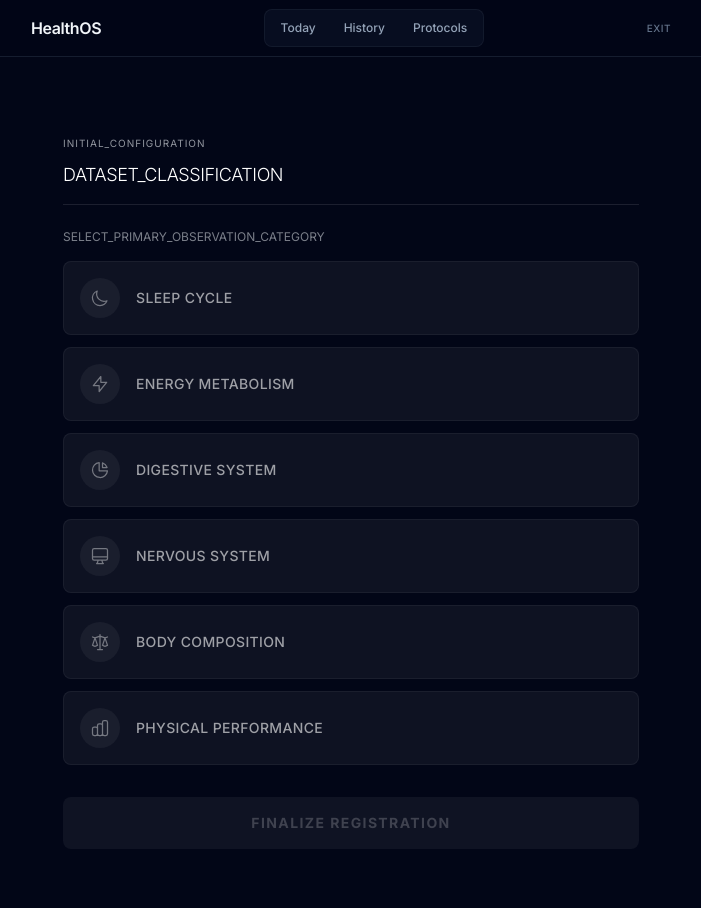
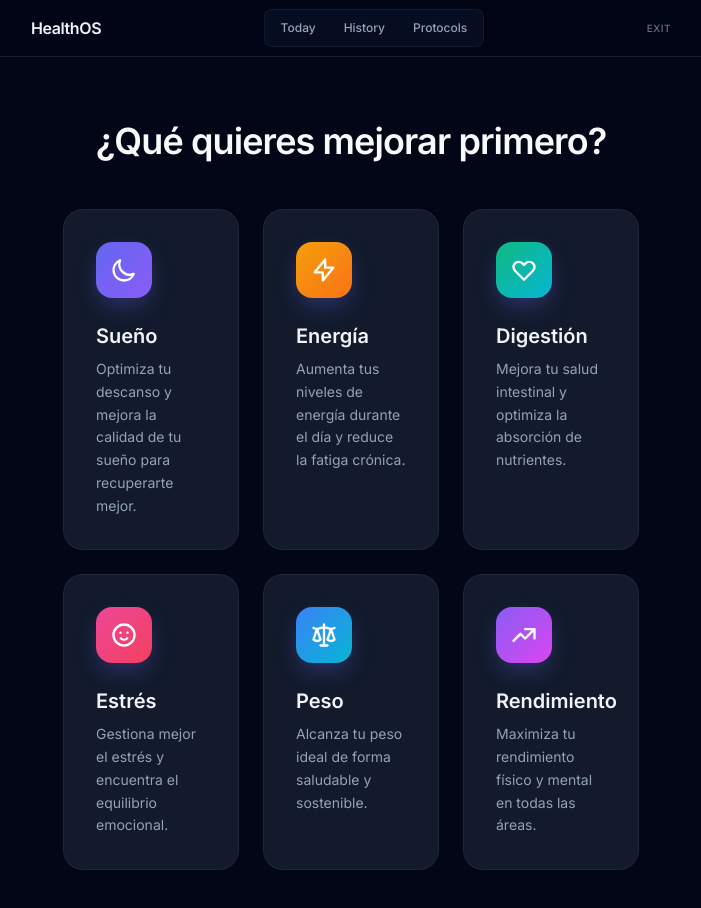
Before and after one commit to drleuman/HealthOS, a Next.js app in the folder apps/web/: page /en/app/onboarding/start in a window 1280 px wide. Shown: the top 908 px of the page, without its empty margins (289-990 px from the left). Built offline with nearby package versions, Linux system fonts and the light colour scheme.

Commit message:
feat(ui): update onboarding start cards and learn page search

```diff
--- a/apps/web/app/[locale]/(app)/app/onboarding/start/page.tsx
+++ b/apps/web/app/[locale]/(app)/app/onboarding/start/page.tsx
@@ -2,153 +2,268 @@
 
 import { useState } from 'react';
 import { useRouter } from 'next/navigation';
-import { useTranslations } from 'next-intl';
 
 const CATEGORIES = [
   {
-    id: 'sleep',
-    labelKey: 'SLEEP_CYCLE',
+    id: 'sueño',
+    title: 'Sueño',
+    description: 'Optimiza tu descanso y mejora la calidad de tu sueño para recuperarte mejor.',
+    gradient: 'from-[#6366f1] to-[#8b5cf6]',
     icon: (
-      <svg className="w-5 h-5" fill="none" viewBox="0 0 24 24" stroke="currentColor">
-        <path strokeLinecap="round" strokeLinejoin="round" strokeWidth={1.5} d="M20.354 15.354A9 9 0 018.646 3.646 9.003 9.003 0 0012 21a9.003 9.003 0 008.354-5.646z" />
+      <svg fill="none" stroke="currentColor" viewBox="0 0 24 24">
+        <path strokeLinecap="round" strokeLinejoin="round" strokeWidth="2"
+          d="M20.354 15.354A9 9 0 018.646 3.646 9.003 9.003 0 0012 21a9.003 9.003 0 008.354-5.646z" />
       </svg>
     )
   },
   {
-    id: 'energy',
-    labelKey: 'ENERGY_METABOLISM',
+    id: 'energía',
+    title: 'Energía',
+    description: 'Aumenta tus niveles de energía durante el día y reduce la fatiga crónica.',
+    gradient: 'from-[#f59e0b] to-[#f97316]',
     icon: (
-      <svg className="w-5 h-5" fill="none" viewBox="0 0 24 24" stroke="currentColor">
-        <path strokeLinecap="round" strokeLinejoin="round" strokeWidth={1.5} d="M13 10V3L4 14h7v7l9-11h-7z" />
+      <svg fill="none" stroke="currentColor" viewBox="0 0 24 24">
+        <path strokeLinecap="round" strokeLinejoin="round" strokeWidth="2"
+          d="M13 10V3L4 14h7v7l9-11h-7z" />
       </svg>
     )
   },
   {
-    id: 'digestion',
-    labelKey: 'DIGESTIVE_SYSTEM',
+    id: 'digestión',
+    title: 'Digestión',
+    description: 'Mejora tu salud intestinal y optimiza la absorción de nutrientes.',
+    gradient: 'from-[#10b981] to-[#06b6d4]',
     icon: (
-      <svg className="w-5 h-5" fill="none" viewBox="0 0 24 24" stroke="currentColor">
-        <path strokeLinecap="round" strokeLinejoin="round" strokeWidth={1.5} d="M11 3.055A9.001 9.001 0 1020.945 13H11V3.055z" />
-        <path strokeLinecap="round" strokeLinejoin="round" strokeWidth={1.5} d="M20.488 9H15V3.512A9.025 9.025 0 0120.488 9z" />
+      <svg fill="none" stroke="currentColor" viewBox="0 0 24 24">
+        <path strokeLinecap="round" strokeLinejoin="round" strokeWidth="2"
+          d="M4.318 6.318a4.5 4.5 0 000 6.364L12 20.364l7.682-7.682a4.5 4.5 0 00-6.364-6.364L12 7.636l-1.318-1.318a4.5 4.5 0 00-6.364 0z" />
       </svg>
     )
   },
   {
-    id: 'stress',
-    labelKey: 'NERVOUS_SYSTEM',
+    id: 'estrés',
+    title: 'Estrés',
+    description: 'Gestiona mejor el estrés y encuentra el equilibrio emocional.',
+    gradient: 'from-[#ec4899] to-[#f43f5e]',
     icon: (
-      <svg className="w-5 h-5" fill="none" viewBox="0 0 24 24" stroke="currentColor">
-        <path strokeLinecap="round" strokeLinejoin="round" strokeWidth={1.5} d="M9.75 17L9 20l-1 1h8l-1-1-.75-3M3 13h18M5 17h14a2 2 0 002-2V5a2 2 0 00-2-2H5a2 2 0 00-2 2v10a2 2 0 002 2z" />
+      <svg fill="none" stroke="currentColor" viewBox="0 0 24 24">
+        <path strokeLinecap="round" strokeLinejoin="round" strokeWidth="2"
+          d="M14.828 14.828a4 4 0 01-5.656 0M9 10h.01M15 10h.01M21 12a9 9 0 11-18 0 9 9 0 0118 0z" />
       </svg>
     )
   },
   {
-    id: 'weight',
-    labelKey: 'BODY_COMPOSITION',
+    id: 'peso',
+    title: 'Peso',
+    description: 'Alcanza tu peso ideal de forma saludable y sostenible.',
+    gradient: 'from-[#3b82f6] to-[#06b6d4]',
     icon: (
-      <svg className="w-5 h-5" fill="none" viewBox="0 0 24 24" stroke="currentColor">
-        <path strokeLinecap="round" strokeLinejoin="round" strokeWidth={1.5} d="M3 6l3 1m0 0l-3 9a5.002 5.002 0 006.001 0M6 7l3 9M6 7l6-2m6 2l3-1m-3 1l-3 9a5.002 5.002 0 006.001 0M18 7l3 9m-3-9l-6-2m0-2v2m0 16V5m0 16H9m3 0h3" />
+      <svg fill="none" stroke="currentColor" viewBox="0 0 24 24">
+        <path strokeLinecap="round" strokeLinejoin="round" strokeWidth="2"
+          d="M3 6l3 1m0 0l-3 9a5.002 5.002 0 006.001 0M6 7l3 9M6 7l6-2m6 2l3-1m-3 1l-3 9a5.002 5.002 0 006.001 0M18 7l3 9m-3-9l-6-2m0-2v2m0 16V5m0 16H9m3 0h3" />
       </svg>
     )
   },
   {
-    id: 'performance',
-    labelKey: 'PHYSICAL_ACTIVITY',
+    id: 'rendimiento',
+    title: 'Rendimiento',
+    description: 'Maximiza tu rendimiento físico y mental en todas las áreas.',
+    gradient: 'from-[#8b5cf6] to-[#d946ef]',
     icon: (
-      <svg className="w-5 h-5" fill="none" viewBox="0 0 24 24" stroke="currentColor">
-        <path strokeLinecap="round" strokeLinejoin="round" strokeWidth={1.5} d="M9 19v-6a2 2 0 00-2-2H5a2 2 0 00-2 2v6a2 2 0 002 2h2a2 2 0 002-2zm0 0V9a2 2 0 012-2h2a2 2 0 012 2v10m-6 0a2 2 0 002 2h2a2 2 0 002-2m0 0V5a2 2 0 012-2h2a2 2 0 012 2v14a2 2 0 01-2 2h-2a2 2 0 01-2-2z" />
+      <svg fill="none" stroke="currentColor" viewBox="0 0 24 24">
+        <path strokeLinecap="round" strokeLinejoin="round" strokeWidth="2"
+          d="M13 7h8m0 0v8m0-8l-8 8-4-4-6 6" />
       </svg>
     )
   }
 ];
 
 export default function OnboardingScreen() {
-  const t = useTranslations('App.Onboarding');
   const router = useRouter();
   const [selected, setSelected] = useState<string | null>(null);
-  const [submitting, setSubmitting] = useState(false);
 
-  const handleSubmit = async () => {
-    if (!selected) return;
-    setSubmitting(true);
-    // Simulate API setup
+  const handleMouseMove = (e: React.MouseEvent<HTMLDivElement>) => {
+    const card = e.currentTarget;
+    const rect = card.getBoundingClientRect();
+    const x = e.clientX - rect.left;
+    const y = e.clientY - rect.top;
+    card.style.setProperty('--mouse-x', `${x}px`);
+    card.style.setProperty('--mouse-y', `${y}px`);
+  };
+
+  const selectOption = (option: string) => {
+    setSelected(option);
     setTimeout(() => {
       router.push('/app/today');
     }, 600);
   };
 
   return (
-    <div className="layout-container justify-center">
-      <div className="spacer" />
+    <div className="min-h-screen flex items-center justify-center p-8 bg-transparent">
+      <style dangerouslySetInnerHTML={{
+        __html: `
+        .feature-card {
+            background: rgba(30, 41, 59, 0.6);
+            backdrop-filter: blur(10px);
+            border: 1px solid rgba(148, 163, 184, 0.1);
+            border-radius: 20px;
+            padding: 2rem;
+            cursor: pointer;
+            position: relative;
+            overflow: hidden;
+            transition: all 0.4s cubic-bezier(0.4, 0, 0.2, 1);
+            text-align: left;
+        }
 
-      <div className="animate-fade w-full">
-        {/* Header */}
-        <div className="mb-6 border-b border-white/10 pb-4">
-          <small className="meta text-[10px] tracking-widest opacity-60">{t('initial_configuration')}</small>
-          <h1 className="mt-2 text-white font-light text-[18px] tracking-tight">
-            {t('dataset_classification')}
-          </h1>
-        </div>
+        .feature-card::before {
+            content: '';
+            position: absolute;
+            inset: 0;
+            border-radius: 20px;
+            padding: 1px;
+            background: linear-gradient(135deg, transparent 40%, rgba(99, 102, 241, 0.3) 50%, transparent 60%);
+            -webkit-mask: linear-gradient(#fff 0 0) content-box, linear-gradient(#fff 0 0);
+            mask: linear-gradient(#fff 0 0) content-box, linear-gradient(#fff 0 0);
+            -webkit-mask-composite: xor;
+            mask-composite: exclude;
+            opacity: 0;
+            transition: opacity 0.4s ease;
+        }
 
-        {/* Selection */}
-        <div className="section">
-          <small className="meta block mb-4 text-xs opacity-50">{t('select_primary')}</small>
-          <div className="flex flex-col gap-3">
-            {CATEGORIES.map((cat) => (
-              <button
-                key={cat.id}
-                onClick={() => setSelected(cat.id)}
-                className={`
-                            w-full text-left p-4 rounded-lg border transition-all duration-200 flex items-center gap-4 group
-                            ${selected === cat.id
-                    ? 'bg-blue-500/10 border-blue-500'
-                    : 'bg-white/5 border-white/5 hover:bg-white/10 hover:border-white/20'
-                  }
-                        `}
-              >
-                <div
-                  className={`
-                    w-10 h-10 rounded-full flex items-center justify-center transition-colors
-                    ${selected === cat.id ? 'bg-blue-500 text-white' : 'bg-white/5 text-white/40 group-hover:text-white/80'}
-                  `}
-                >
-                  {cat.icon}
-                </div>
+        .feature-card::after {
+            content: '';
+            position: absolute;
+            top: 0;
+            left: 0;
+            right: 0;
+            bottom: 0;
+            background: radial-gradient(600px circle at var(--mouse-x, 50%) var(--mouse-y, 50%),
+                rgba(99, 102, 241, 0.15),
+                transparent 40%);
+            opacity: 0;
+            transition: opacity 0.4s ease;
+            pointer-events: none;
+        }
 
-                <span className={`
-                  text-sm font-medium tracking-wide transition-colors
-                  ${selected === cat.id ? 'text-white' : 'text-white/60 group-hover:text-white'}
-                `}>
-                  {t(`categories.${cat.labelKey}`)}
-                </span>
+        .feature-card:hover {
+            transform: translateY(-8px);
+            border-color: rgba(99, 102, 241, 0.3);
+            box-shadow: 0 20px 40px -15px rgba(0, 0, 0, 0.5),
+                        0 0 30px -10px rgba(99, 102, 241, 0.2);
+        }
 
-                {selected === cat.id && (
-                  <div className="ml-auto w-2 h-2 rounded-full bg-blue-500 shadow-[0_0_10px_rgba(59,130,246,0.5)]" />
-                )}
-              </button>
-            ))}
-          </div>
-        </div>
+        .feature-card.selected {
+            border-color: rgba(99, 102, 241, 0.6);
+            box-shadow: 0 0 30px -5px rgba(99, 102, 241, 0.3);
+        }
 
-        {/* Submit */}
-        <div className="mt-8">
-          <button
-            onClick={handleSubmit}
-            disabled={!selected || submitting}
-            className={`
-              w-full py-4 rounded-lg text-sm font-bold uppercase tracking-widest transition-all duration-300
-              ${!selected || submitting
-                ? 'bg-white/5 text-white/20 cursor-not-allowed'
-                : 'bg-blue-600 hover:bg-blue-500 text-white shadow-lg hover:shadow-blue-500/20'
-              }
-            `}
-          >
-            {submitting ? t('initializing') : t('finalize')}
-          </button>
+        .feature-card:hover::before,
+        .feature-card:hover::after,
+        .feature-card.selected::before,
+        .feature-card.selected::after {
+            opacity: 1;
+        }
+
+        .card-icon-container {
+            width: 56px;
+            height: 56px;
+            border-radius: 16px;
+            display: flex;
+            align-items: center;
+            justify-content: center;
+            margin-bottom: 1.5rem;
+            position: relative;
+            z-index: 1;
+            box-shadow: 0 10px 25px -5px rgba(99, 102, 241, 0.4);
+            transition: transform 0.3s ease, box-shadow 0.3s ease;
+        }
+
+        .feature-card:hover .card-icon-container,
+        .feature-card.selected .card-icon-container {
+            transform: scale(1.1) rotate(-5deg);
+            box-shadow: 0 15px 35px -5px rgba(99, 102, 241, 0.6);
+        }
+
+        .card-icon-container svg {
+            width: 28px;
+            height: 28px;
+            color: white;
+        }
+
+        .card-arrow {
+            position: absolute;
+            top: 2rem;
+            right: 2rem;
+            width: 32px;
+            height: 32px;
+            background: rgba(255, 255, 255, 0.05);
+            border-radius: 50%;
+            display: flex;
+            align-items: center;
+            justify-content: center;
+            opacity: 0;
+            transform: translateX(-10px);
+            transition: all 0.3s ease;
+        }
+
+        .feature-card:hover .card-arrow,
+        .feature-card.selected .card-arrow {
+            opacity: 1;
+            transform: translateX(0);
+        }
+
+        @keyframes fadeInUp {
+            from {
+                opacity: 0;
+                transform: translateY(30px);
+            }
+            to {
+                opacity: 1;
+                transform: translateY(0);
+            }
+        }
+
+        .animate-card {
+            animation: fadeInUp 0.6s ease backwards;
+        }
+      `}} />
+
+      <div className="max-w-[1200px] w-full text-center">
+        <h1 className="text-[#f8fafc] text-3xl md:text-4xl font-semibold mb-12 tracking-tight">
+          ¿Qué quieres mejorar primero?
+        </h1>
+
+        <div className="grid grid-cols-1 md:grid-cols-2 lg:grid-cols-3 gap-6 text-left">
+          {CATEGORIES.map((cat, idx) => (
+            <div
+              key={cat.id}
+              className={`feature-card animate-card ${selected === cat.id ? 'selected' : ''}`}
+              style={{ animationDelay: `${0.1 * (idx + 1)}s` }}
+              onMouseMove={handleMouseMove}
+              onClick={() => selectOption(cat.id)}
+            >
+              <div className={`card-icon-container bg-gradient-to-br ${cat.gradient}`}>
+                {cat.icon}
+              </div>
+
+              <div className="relative z-10">
+                <h3 className="text-[#f1f5f9] text-xl font-semibold mb-2 flex items-center gap-2">
+                  {cat.title}
+                </h3>
+                <p className="text-[#94a3b8] text-sm leading-relaxed">
+                  {cat.description}
+                </p>
+              </div>
+
+              <div className="card-arrow">
+                <svg fill="none" stroke="currentColor" viewBox="0 0 24 24" className="w-4 h-4 text-[#6366f1]">
+                  <path strokeLinecap="round" strokeLinejoin="round" strokeWidth="2" d="M9 5l7 7-7 7" />
+                </svg>
+              </div>
+            </div>
+          ))}
         </div>
       </div>
-
-      <div className="spacer" />
     </div>
   );
 }
```
Also changed, not shown: apps/web/app/[locale]/(public)/learn/page.tsx (+116 -15 lines).
